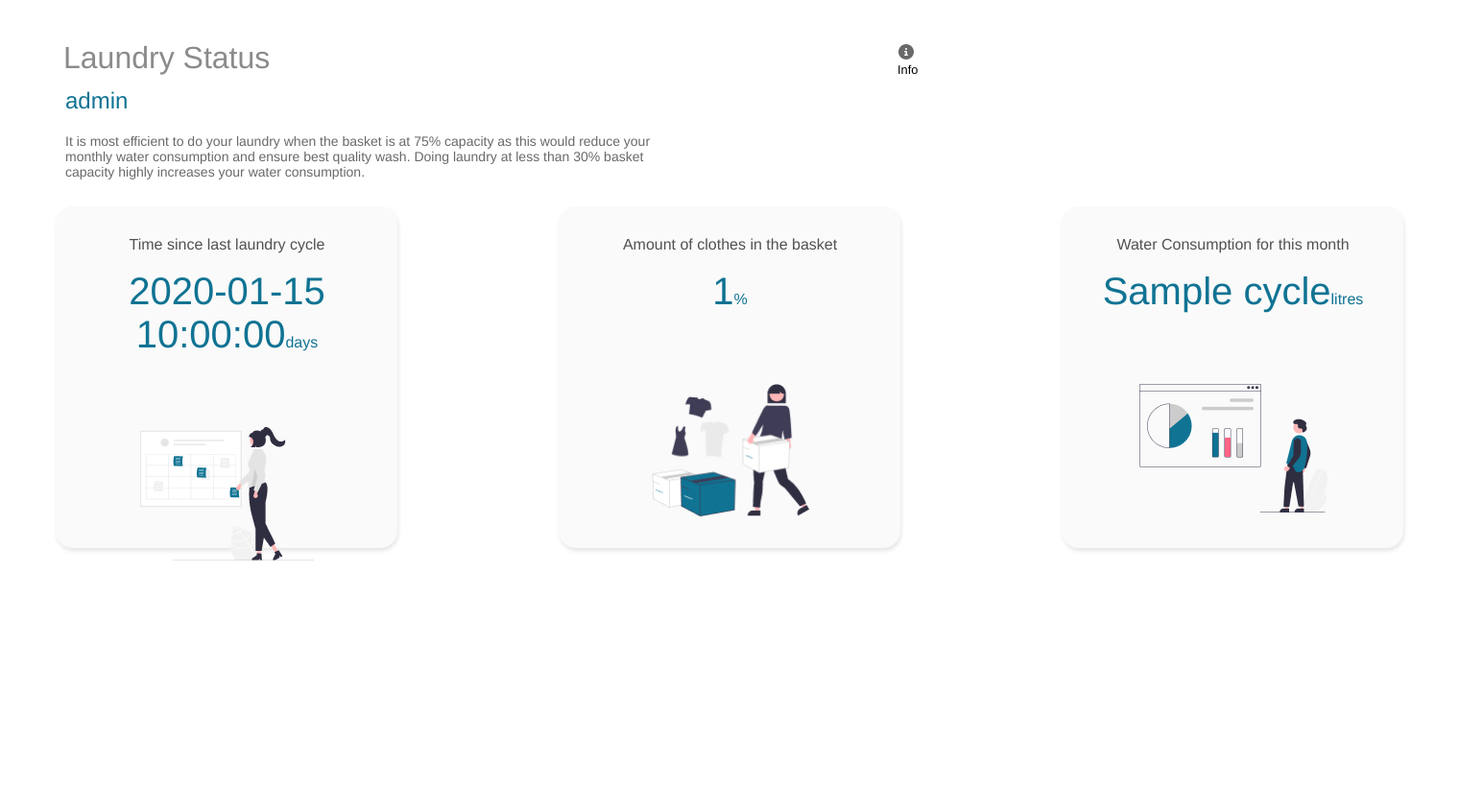
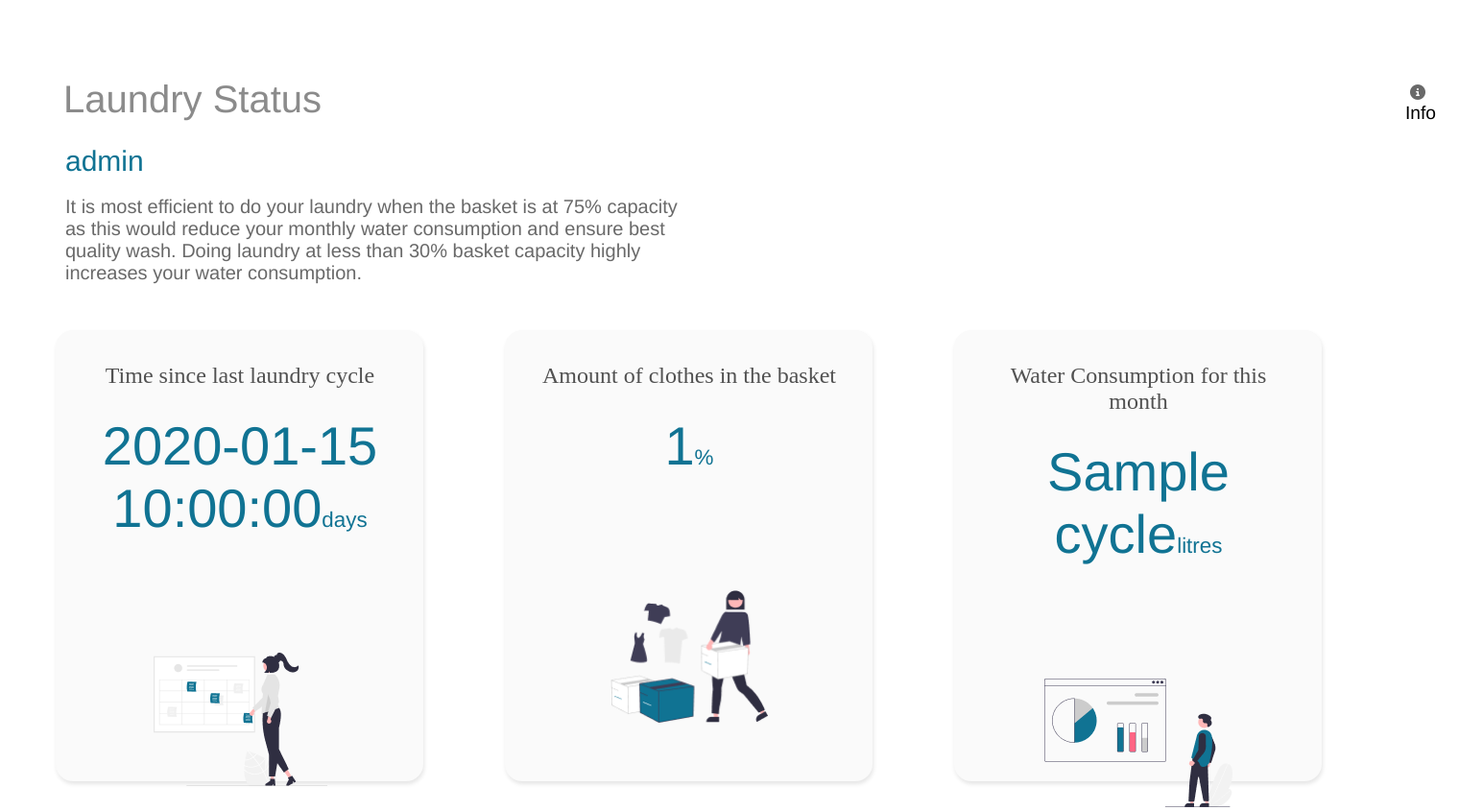
Before and after one commit to Huxb12138/SmartWash, a Flask app: template templates/index.html in a window 1520 px wide. Shown: the whole page at 96% size. Before the commit the page ends 584 px from the top, so only its background shows below. Run offline with Flask 2, Linux system fonts and the light colour scheme; the template is opened without the code that fills it: most values are stand-ins (such as "Sample title", 1, 10 or a date in 2020); some libraries are stand-ins or nearby versions.

Commit message:
3.22 2:21

```diff
--- a/templates/index.html
+++ b/templates/index.html
@@ -14,6 +14,7 @@
   			font-family: 'Helvetica';
   		}
 #header {
+	margin-top: 50px;
 	margin-bottom :-25px;
 }
   		.card{
@@ -22,25 +23,26 @@
   			box-shadow: 1px 3px 4px rgba(0, 0, 0, 0.1);
   			padding: 10px;
   			text-align: center;
-width: 21rem;
-    height: 21rem;
+			margin-right: 85px;
+width: 400px;
+    height: 450px;
   		}
   		#columns {
   			border-collapse: separate;
   			border-spacing: 1em .5em;
   		}
 .flex-container {
-margin-top: 1rem;
-  display: flex;
-flex-wrap: wrap;
-justify-content: space-between;
+margin-top: 5rem;
+display: flex;
+flex-wrap: nowrap;
+justify-content: flex-start;
 }
 .card-inside {
     padding-left: 19px;
     padding-right: 18px;
 }
 .class-img {
-margin-top: 3rem;
+margin-top: 5rem;
 }
 .flex-container > div {
 
@@ -55,26 +57,26 @@
   		<table id="header">
   			<tr>
   				<td>
-  					<h1 style ="color: rgb(139, 139, 139); width: 250px; height: 20px; padding-left: 5px;font-weight: 500;">Laundry Status </h1>
+  					<h1 style ="color: rgb(139, 139, 139); width: 500px; height: 40px; padding-left: 5px;font-weight: 500;font-size: 40px;">Laundry Status </h1>
   				</td>
-  				<td style="padding-left: 617px"><i class="fa-solid fa-circle-info" style="padding-top: 35px; color: rgb(105,105,105)"></i><p style="font-size: 80%;margin-top: 1px;margin-left: -1px;">Info</p></td>
+  				<td style="padding-left: 900px"><i class="fa-solid fa-circle-info" style="padding-top: 35px; color: rgb(105,105,105)"></i><p style="font-size: 120%;margin-top: 1px;margin-left: -5px;">Info</p></td>
   			</tr>
 		</table>
-	    <h2 style ="color: rgb(16, 115, 147); height: 28px; padding-left: 10px;font-weight: 500;">{{ level }}</h2>
+	    <h2 style ="color: rgb(16, 115, 147); height: 28px; padding-left: 10px;font-weight: 500;font-size: 30px;">{{ level }}</h2>
 
-	    <p style= "color: rgb(105, 105, 105); width: 640px; height: 60px; padding-left: 10px;font-size: 14px;"> It is most efficient to do your laundry when the basket is at 75% capacity as this would reduce your monthly water consumption and ensure best quality wash. Doing laundry at less than 30% basket capacity highly increases your water consumption. </p>
+	    <p style= "color: rgb(105, 105, 105); width: 640px; height: 60px; padding-left: 10px;font-size: 20px;"> It is most efficient to do your laundry when the basket is at 75% capacity as this would reduce your monthly water consumption and ensure best quality wash. Doing laundry at less than 30% basket capacity highly increases your water consumption. </p>
 <div class="flex-container">
   <div class="card">
 	<div class="card-inside">
 	<div>
-<div> <h4 style="color: rgb(81, 81, 81); font-weight: 500; margin-bottom: -10px;">Time since last laundry cycle</h4> <h1 style="color: rgb(16, 115, 147); font-size: 250%;font-weight: 500;">{{ time }}<span style="font-size: 40%">days</span></h1> </div>
+<div> <h3 style="color: rgb(81, 81, 81); font-weight: 500; margin-bottom: -10px; font-size: 24px;">Time since last laundry cycle</h3> <h1 style="color: rgb(16, 115, 147); font-size: 350%;font-weight: 500;">{{ time }}<span style="font-size: 40%">days</span></h1> </div>
 	 </div>
 	<img class="class-img" src="{{ url_for('static',filename='calendar.png')}}" alt="calendar" height="139" width="181"></div> </div>
   <div class="card"><div class="card-inside"> <div>
- <h4 style="color: rgb(81, 81, 81); font-weight: 500;  margin-bottom: -10px;">Amount of clothes in the basket</h4> <h1 style="color: rgb(16, 115, 147); font-size: 250%;font-weight: 500;">{{ percent }}<span style="font-size: 40%">%</span></h1>
+ <h3 style="color: rgb(81, 81, 81); font-weight: 500;  margin-bottom: -10px; font-size: 24px;">Amount of clothes in the basket</h3> <h1 style="color: rgb(16, 115, 147); font-size: 350%;font-weight: 500;">{{ percent }}<span style="font-size: 40%">%</span></h1>
 </div><img class="class-img" src="{{ url_for('static',filename='clothes.png')}}" alt="calendar" height="138" width="164"></div> </div>
   <div class="card"><div class="card-inside"><div>
- <h4 style="color: rgb(81, 81, 81); font-weight: 500;  margin-bottom: -10px;">Water Consumption for this month</h4> <h1 style="color: rgb(16, 115, 147); font-size: 250%;font-weight: 500;">{{ cycle }}<span style="font-size: 40%">litres</span></h1>
+ <h3 style="color: rgb(81, 81, 81); font-weight: 500;  margin-bottom: -10px; font-size: 24px;">Water Consumption for this month</h3> <h1 style="color: rgb(16, 115, 147); font-size: 350%;font-weight: 500;">{{ cycle }}<span style="font-size: 40%">litres</span></h1>
 </div><img class="class-img" src="{{ url_for('static',filename='water.png')}}" alt="calendar" height="134" width="196"></div>
 </div>
   	</div>
```
